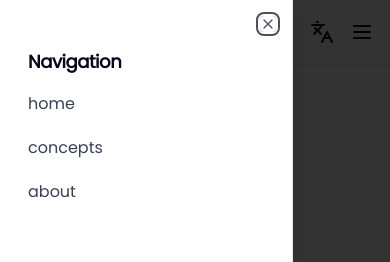
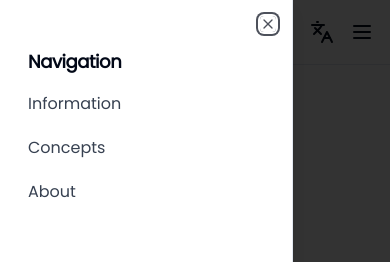
Before and after one commit to LeeVancee/pettyspaws, a Next.js app: page /en/about in a window 390 px wide. Both pictures are taken after a click on the button 362 px from the left and 32 px from the top of the page. Shown: the top 262 px of the page. Built offline with nearby package versions, Linux system fonts and the light colour scheme.

Commit message:
fix mobileNav translation

```diff
--- a/components/navigation/MobileNav.tsx
+++ b/components/navigation/MobileNav.tsx
@@ -35,7 +35,7 @@ export function MobileNav() {
                     className="block px-4 py-2 text-gray-700 hover:bg-gray-100 rounded-md"
                     onClick={handleLinkClick}
                   >
-                    {items.label}
+                    {t(items.label)}
                   </Link>
                 ))}
               </div>
```
